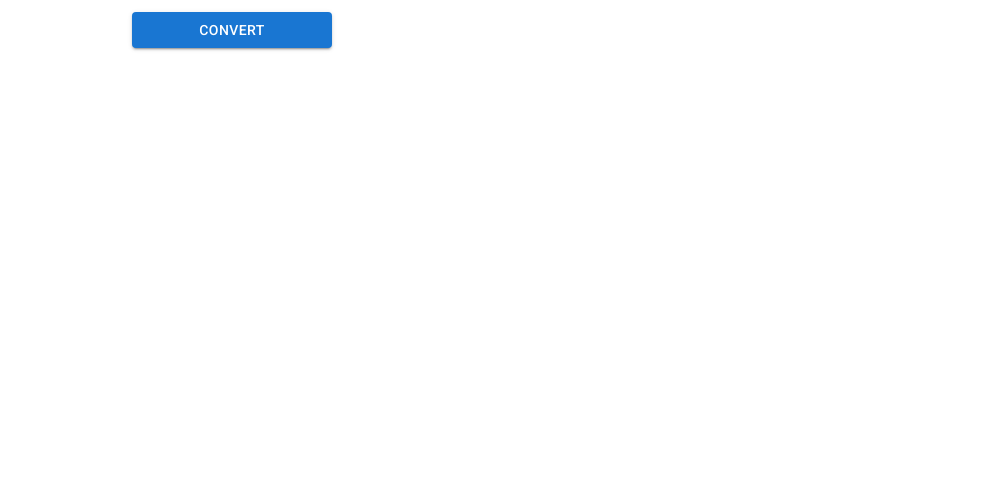
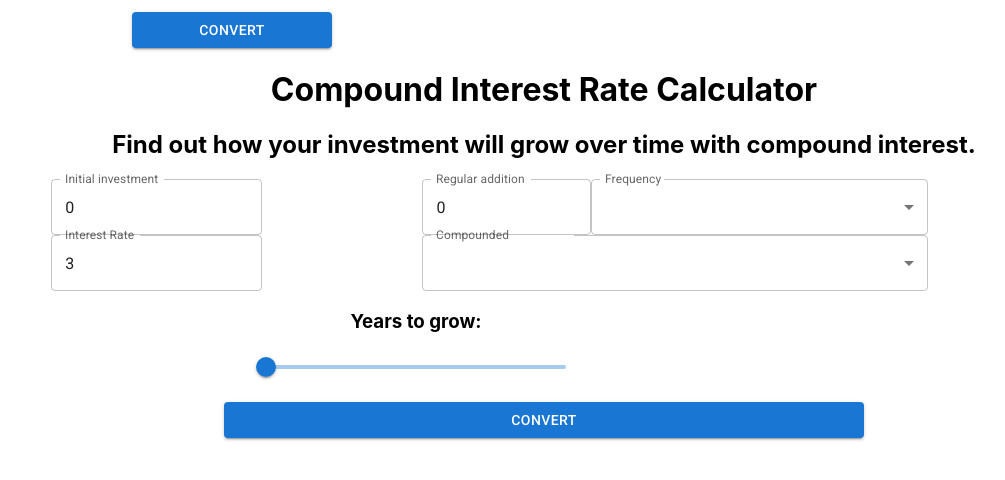
Before and after one commit to khalidamairi3/financial_tools, a React (Create React App) app: page / in a window 1280 px wide. Shown: the part 206-686 px from the top of the page, without its empty margins (96-1101 px from the left). Built offline with nearby package versions, Linux system fonts and the light colour scheme; no server answers.

Commit message:
componding interest rate

```diff
--- a/src/App.js
+++ b/src/App.js
@@ -1,11 +1,13 @@
 import logo from "./logo.svg";
 import "./App.css";
 import CurrencyConverter from "./components/CurrencyConverter";
+import CompundInterest from "./CompundInterest";
 
 function App() {
   return (
     <div className="App">
       <CurrencyConverter />
+      <CompundInterest />
     </div>
   );
 }
--- /dev/null
+++ b/src/CompundInterest.js
@@ -0,0 +1,148 @@
+import React, { Component } from "react";
+import Box from "@mui/material/Box";
+import InputLabel from "@mui/material/InputLabel";
+import MenuItem from "@mui/material/MenuItem";
+import FormControl from "@mui/material/FormControl";
+import Select from "@mui/material/Select";
+import Button from "@mui/material/Button";
+import TextField from "@mui/material/TextField";
+import Slider from "@mui/material/Slider";
+
+export default class CompundInterest extends Component {
+  state = {
+    frequency: 365,
+    compound: 1,
+    initial: 0,
+    rate: 3.0,
+    addition: 0,
+    years: 1,
+    clicked: false,
+  };
+  valuetext = (value) => {
+    return `${value}years`;
+  };
+  calculate = () => {
+    this.setState({ clicked: true });
+  };
+  render() {
+    let { frequency, compound, initial, rate, addition, years } = this.state;
+    const calculateInterest = () => {
+      if (this.state.clicked) {
+        return (
+          <h1>
+            {" "}
+            Your total Investment is{" "}
+            {initial * (1 + rate / compound) ** (compound * years)}
+          </h1>
+        );
+      }
+    };
+    return (
+      <div>
+        <h1> Compound Interest Rate Calculator</h1>
+        <h2>
+          Find out how your investment will grow over time with compound
+          interest.
+        </h2>
+        <div id="interest-calculator">
+          <TextField
+            label="Initial investment"
+            type="number"
+            value={initial}
+            onChange={(e) => {
+              this.setState({ initial: e.target.value });
+            }}
+            InputLabelProps={{
+              shrink: true,
+            }}
+          />
+          <div id="addition">
+            <TextField
+              label="Regular addition"
+              type="number"
+              value={addition}
+              onChange={(e) => {
+                this.setState({ addition: e.target.value });
+              }}
+              InputLabelProps={{
+                shrink: true,
+              }}
+            />
+            <FormControl fullWidth>
+              <InputLabel id="frequency-label">Frequency</InputLabel>
+              <Select
+                labelId="frequency-label"
+                id="frequency-select"
+                value={frequency}
+                label="frequency"
+                onChange={(e) => {
+                  this.setState({ frequency: e.target.value });
+                }}
+              >
+                <MenuItem value={10}>Weekly</MenuItem>
+                <MenuItem value={20}>Bi-weekly</MenuItem>
+                <MenuItem value={30}>Monthly</MenuItem>
+                <MenuItem value={20}>Quarterly</MenuItem>
+                <MenuItem value={30}>Yearly</MenuItem>
+              </Select>
+            </FormControl>
+          </div>
+          <TextField
+            label="Interest Rate"
+            type="number"
+            value={rate}
+            onChange={(e) => {
+              this.setState({ rate: e.target.value });
+            }}
+            InputLabelProps={{
+              shrink: true,
+            }}
+          />{" "}
+          <FormControl fullWidth>
+            <InputLabel id="compound-label">Compounded </InputLabel>
+            <Select
+              labelId="compound-label"
+              id="compound-select"
+              value={compound}
+              label="Interest is compounded: "
+              onChange={(e) => {
+                this.setState({ compound: e.target.value });
+              }}
+            >
+              <MenuItem value={10}>Weekly</MenuItem>
+              <MenuItem value={20}>Bi-weekly</MenuItem>
+              <MenuItem value={30}>Monthly</MenuItem>
+              <MenuItem value={20}>Quarterly</MenuItem>
+              <MenuItem value={30}>Yearly</MenuItem>
+            </Select>
+          </FormControl>
+          <Box id="slider" sx={{ width: 300 }}>
+            <h3> Years to grow: </h3>
+            <Slider
+              aria-label="Custom marks"
+              defaultValue={5}
+              getAriaValueText={this.valuetext}
+              step={1}
+              value={years}
+              onChange={(e) => {
+                this.setState({ years: e.target.value });
+              }}
+              valueLabelDisplay="auto"
+              min={1}
+              max={60}
+              label={years}
+            />
+          </Box>
+        </div>
+        <Button
+          onClick={this.calculate}
+          id="conversion-button"
+          variant="contained"
+        >
+          Convert
+        </Button>
+        {calculateInterest()}
+      </div>
+    );
+  }
+}
--- a/src/index.css
+++ b/src/index.css
@@ -26,3 +26,22 @@ code {
   grid-template-columns: 2fr 1fr;
   grid-column-gap: 2vw;
 }
+
+#interest-calculator {
+  display: grid;
+  grid-template-columns: 1fr 1fr;
+  grid-column-gap: 1vw;
+  width: 80%;
+
+  justify-items: center;
+}
+
+#addition {
+  display: grid;
+  grid-template-columns: 1fr 2fr;
+  align-items: flex-start;
+}
+#slider {
+  grid-column: 1 / span 2;
+  text-align: center;
+}
```
